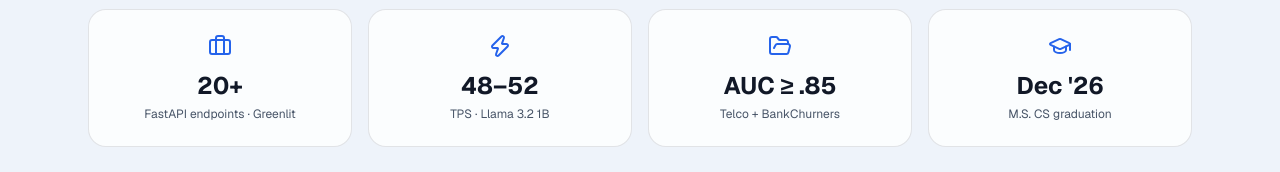
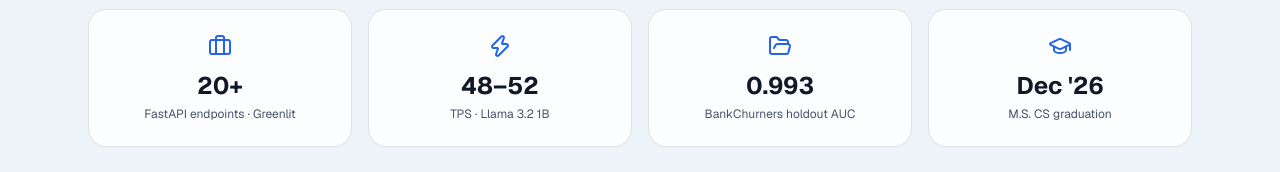
Before and after one commit to JenishPatel20/jenish-portfolio, a Next.js app: page / in a window 1280 px wide. Both pictures are taken after a click on the button "Recruiter Mode". Shown: the part 1089-1261 px from the top of the page. Built offline with nearby package versions, Linux system fonts and the light colour scheme.

Commit message:
Correct recruiter metric to reproducible churn result

```diff
--- a/src/components/recruiter-mode.tsx
+++ b/src/components/recruiter-mode.tsx
@@ -43,7 +43,7 @@ export function RecruiterModeBanner({ onDismiss }: RecruiterModeBannerProps) {
 const stats = [
   { value: "20+",       label: "FastAPI endpoints · Greenlit", Icon: Briefcase     },
   { value: "48–52",     label: "TPS · Llama 3.2 1B",          Icon: Zap           },
-  { value: "AUC ≥ .85", label: "Telco + BankChurners",        Icon: FolderOpen    },
+  { value: "0.993",     label: "BankChurners holdout AUC",   Icon: FolderOpen    },
   { value: "Dec '26",   label: "M.S. CS graduation",           Icon: GraduationCap },
 ];
 
```
